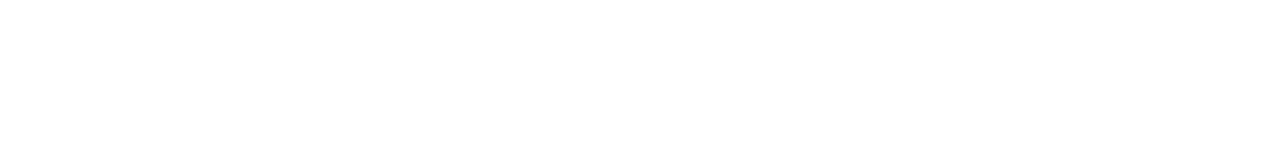
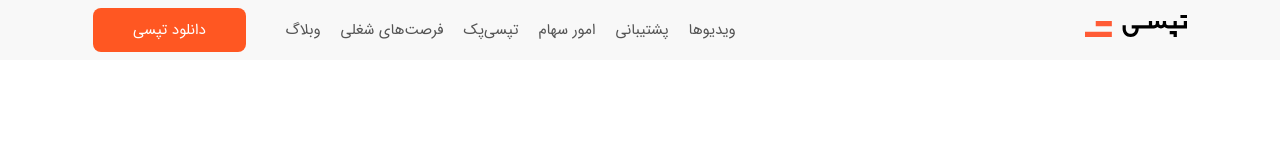
Before and after one commit to poriansh/Development-of-tap30-template-landing-page-, a plain HTML site: page index.html in a window 1280 px wide. Drawn offline with Linux system fonts and the light colour scheme.

Commit message:
feat: create header

```diff
--- a/index.html
+++ b/index.html
@@ -1,20 +1,62 @@
 <!DOCTYPE html>
-<html lang="en">
+<html lang="fa" dir="rtl">
 
 <head>
     <meta charset="UTF-8">
     <meta name="viewport" content="width=device-width, initial-scale=1.0">
-    <title>Personal</title>
+    <title>tap30</title>
     <link rel="stylesheet" href="style/font.css">
     <link rel="stylesheet" href="style/grid.css">
     <link rel="stylesheet" href="style/reset.css">
     <link rel="stylesheet" href="style/app.css">
     <link rel="stylesheet" href="style/rispansive.css">
-    <link rel="icon" href="">
+    <link rel="icon" href="images/favicon.ico">
 </head>
 
 <body>
-
+    <header class="header">
+        <div class="container">
+            <div class="header-werraper flex-between">
+                <a href="" class="header-logo">
+                    <svg xmlns="http://www.w3.org/2000/svg" width="102" height="22" viewBox="0 0 102 22">
+                        <g fill-rule="evenodd">
+                            <path fill="#000"
+                                d="M102 5.946h-3.222v4.28H91.8v-4.28h-3.221v4.28h-5.637a1.878 1.878 0 0 1-1.879-1.872V5.946h-3.221v2.408a1.878 1.878 0 0 1-1.879 1.873 1.878 1.878 0 0 1-1.879-1.873V5.946h-3.221v2.408a1.878 1.878 0 0 1-1.879 1.873h-1.879V5.946h-3.22v4.28h-17.18v3.212h3.758v.535c0 2.656-2.167 4.816-4.831 4.816-2.664 0-4.832-2.16-4.832-4.816v-3.746H37.58v3.746c0 4.426 3.613 8.027 8.053 8.027 4.44 0 8.052-3.6 8.052-8.027v-.535H68.985a5.09 5.09 0 0 0 3.489-1.381 5.09 5.09 0 0 0 3.49 1.38 5.09 5.09 0 0 0 3.489-1.38 5.089 5.089 0 0 0 3.489 1.38H102V5.947z">
+                            </path>
+                            <path fill="#000" d="M84.702 19.297h3.854V22h3.304v-5.946h-7.158zM102 0h-6.561v2.973H102z"></path>
+                            <path fill="#FF5B35" d="M26.842 11.297H10.737V5.946h16.105zM26.842 22H0v-5.351h26.842z"></path>
+                        </g>
+                    </svg>
+                </a>
+                <nav class="header-nav">
+                    <ul class="header__menu">
+                        <li class="header__item">
+                            <a class="header__link" href="">ویدیوها</a>
+                        </li>
+                        <li class="header__item">
+                            <a class="header__link" href="">پشتیبانی</a>
+                        </li>
+                        <li class="header__item">
+                            <a class="header__link" href="">امور سهام</a>
+                        </li>
+                        <li class="header__item">
+                            <a class="header__link" href="">تپسی‌پک</a>
+                        </li>
+                        <li class="header__item">
+                            <a class="header__link" href="">فرصت‌های شغلی</a>
+                        </li>
+                        <li class="header__item">
+                            <a class="header__link" href="">وبلاگ</a>
+                        </li>
+                    </ul>
+                    <a class="header__btn btn" href="">دانلود تپسی</a>
+                </nav>
+                <div class="nav-taggel">
+                    <span class="nav-taggel__line"></span>
+                </div>
+            </div>
+        </div>
+    </header>
 </body>
-
+    <script src="script/script.js"></script>
 </html>
--- a/script/script.js
+++ b/script/script.js
@@ -0,0 +1,11 @@
+let taggelmenu = document.querySelector(".nav-taggel");
+let taggel = document.querySelector(".nav-taggel__line");
+let navmenu = document.querySelector(".header-nav");
+taggelmenu.addEventListener("click", () => {
+  taggel.classList.toggle("nav-taggel__line--open");
+  if (navmenu.style.height) {
+      navmenu.style.height = null;
+    } else {
+      navmenu.style.height = navmenu.scrollHeight + "px";
+  }
+});
--- a/style/app.css
+++ b/style/app.css
@@ -8,6 +8,7 @@
   --bg-color: #fff;
   --primery-color: #ff5722;
   --color-orenge: #f57f17;
+  --transition: all 200ms ease;
 }
 
 html {
@@ -28,7 +29,7 @@ html {
 
 body {
   line-height: 1.6;
-  font-family: var(--font-medium);
+  font-family: var(--font-regular);
   font-size: 1.6rem;
 }
 
@@ -38,13 +39,107 @@ body {
   background-color: var(--primery-color);
   border-radius: 0.8rem;
   color: var(--bg-color);
-  font-family: var(--font-bold);
+  font-family: var(--font-regular);
   display: flex;
   align-items: center;
   justify-content: center;
 }
-.flex {
+.flex-center {
   display: flex;
   align-items: center;
   justify-content: center;
 }
+.flex-between {
+  display: flex;
+  align-items: center;
+  justify-content: space-between;
+}
+
+/* header */
+
+.header {
+  background-color: #f8f8f8;
+}
+.header-werraper {
+  padding: 0.8rem;
+  position: relative;
+}
+.header-nav {
+  display: flex;
+  flex-direction: column;
+  align-items: start;
+  gap: 2rem;
+  position: absolute;
+  content: "";
+  top: 100%;
+  left: 0;
+  right: 0;
+  height: 0;
+  overflow: hidden;
+  transition: var(--transition);
+}
+.header__menu {
+  display: flex;
+  flex-direction: column;
+  gap: 1rem;
+}
+.header__item {
+}
+.header__link {
+  color: #545454;
+  transition: var(--transition);
+  font-size: 1.4rem;
+}
+.header__link:hover {
+  color: var(--primery-color);
+}
+.header__btn {
+  padding: 0.7rem 4rem;
+  font-size: 1.4rem;
+  line-height: 3rem;
+  transition: var(--transition);
+}
+.header__btn:hover {
+  transform: scale(0.95);
+}
+.header-logo {
+}
+.nav-taggel {
+  width: 5rem;
+  height: 5rem;
+  display: flex;
+  justify-content: center;
+  align-items: center;
+  cursor: pointer;
+}
+.nav-taggel__line {
+  position: relative;
+  transition: all 150ms ease-in;
+}
+.nav-taggel__line,
+.nav-taggel__line::after,
+.nav-taggel__line::before {
+  content: " ";
+  position: absolute;
+  width: 2.4rem;
+  height: 0.2rem;
+  background-color: var(--title-color);
+  border-radius: 2rem;
+}
+.nav-taggel__line::after {
+  top: 0.7rem;
+  transition: all 200ms ease-in;
+}
+.nav-taggel__line::before {
+  bottom: 0.7rem;
+  transition: all 200ms ease-in;
+}
+.nav-taggel__line--open {
+  background-color: transparent;
+}
+.nav-taggel__line--open::after {
+  transform: translateY(-7px) rotate(-45deg);
+}
+.nav-taggel__line--open::before {
+  transform: translateY(7px) rotate(45deg);
+}
--- a/style/rispansive.css
+++ b/style/rispansive.css
@@ -1,20 +1,39 @@
-@media (min-width : 576px){
-
-
-
+@media (min-width: 576px) {
 }
 
-@media (min-width : 768px){
+@media (min-width: 768px) {
+  .nav-taggel {
+    display: none;
+  }
+  .header-nav {
+    display: flex;
+    flex-direction: row;
+    align-items: center;
+    gap: 2rem;
+    position: static;
+    height: auto;
+    overflow: visible;
 
-
-
+  }
+  .header__menu{
+    flex-direction: row;
+  }
 }
-@media (min-width : 992px){
-
+@media (min-width: 992px) {
+  .header__link {
+    font-size: 1.5rem;
+  }
+  .header__btn {
+    font-size: 1.5rem;
+  }
+  .header-nav {
+    gap: 4rem;
+  }
+  .header__menu {
+    gap: 2rem;
+  }
 }
-@media (min-width : 1200px){
-
+@media (min-width: 1200px) {
 }
-@media (min-width : 1400px ){
-
+@media (min-width: 1400px) {
 }
```
Also changed, not shown: images/favicon.ico (added).
